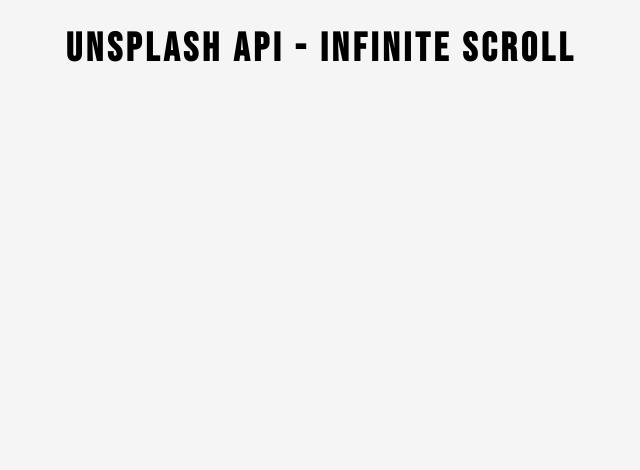
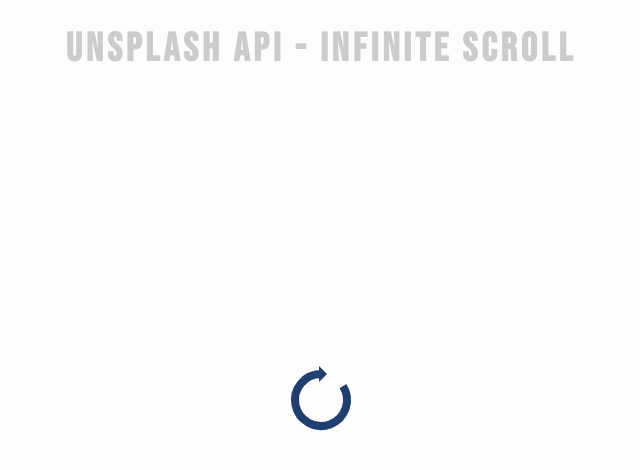
Before and after one commit to codewisest/infinity-scroll, a plain HTML site: page index.html in a window 1280 px wide. Shown: the whole page, without its empty margins (319-959 px from the left). Drawn offline with Linux system fonts and the light colour scheme.

Commit message:
add loader image

```diff
--- a/index.html
+++ b/index.html
@@ -10,6 +10,10 @@
   <body>
     <!-- Title -->
     <h1>Unsplash API - Infinite Scroll</h1>
+    <!-- Loader -->
+    <div class="loader" id="loader">
+      <img src="./images/loading.svg" alt="loading" />
+    </div>
     <!-- Script -->
     <script src="script.js"></script>
   </body>
--- a/style.css
+++ b/style.css
@@ -16,3 +16,20 @@ h1 {
   margin: 25px 0 15px 0;
   font-size: 40px;
 }
+
+/* loader */
+.loader {
+  position: fixed;
+  top: 0;
+  bottom: 0;
+  right: 0;
+  left: 0;
+  background: rgba(255, 255, 255, 0.8);
+}
+
+.loader img {
+  position: fixed;
+  top: 50%;
+  left: 50%;
+  transform: translate(-50%, -50%);
+}
```
